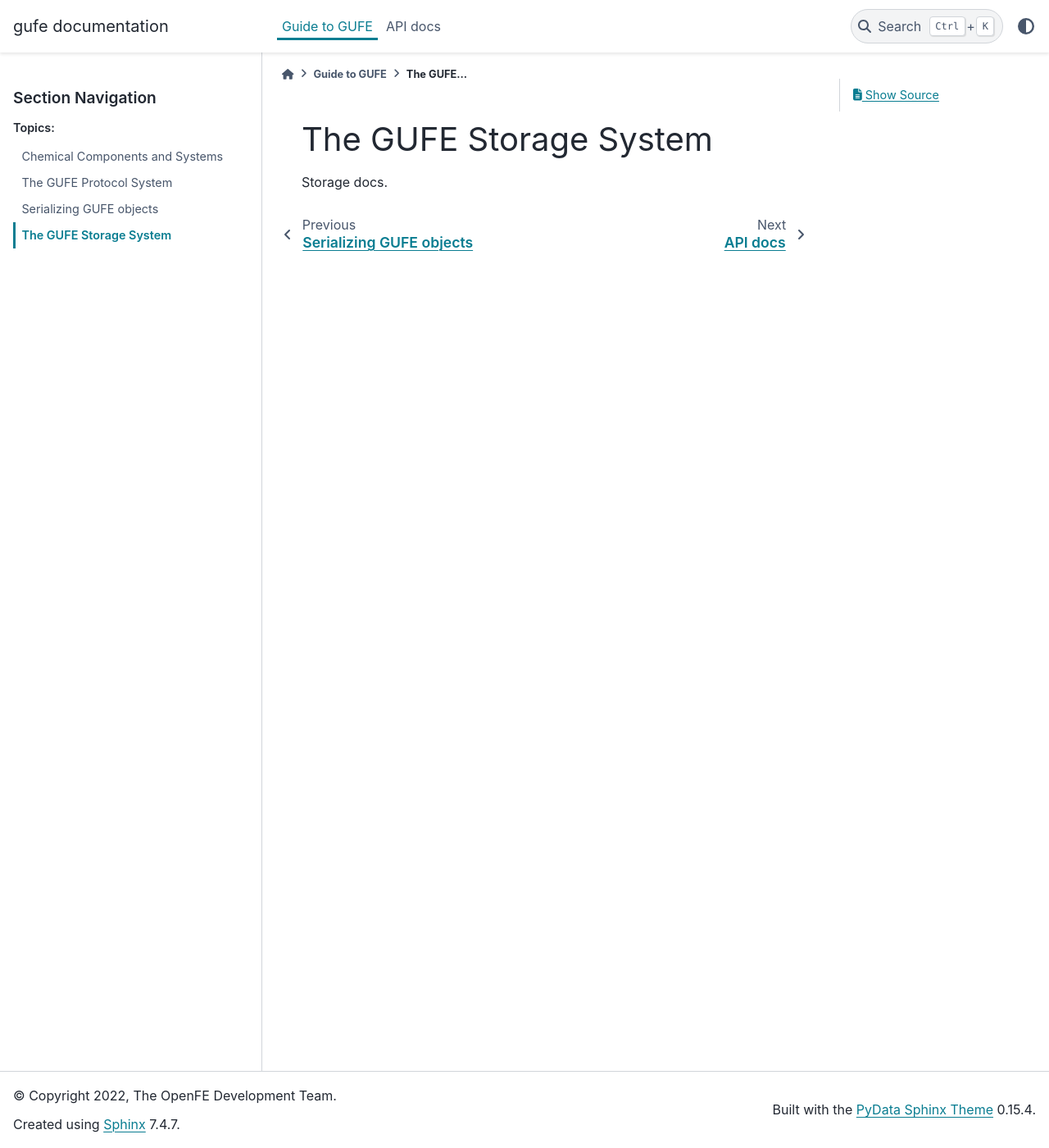
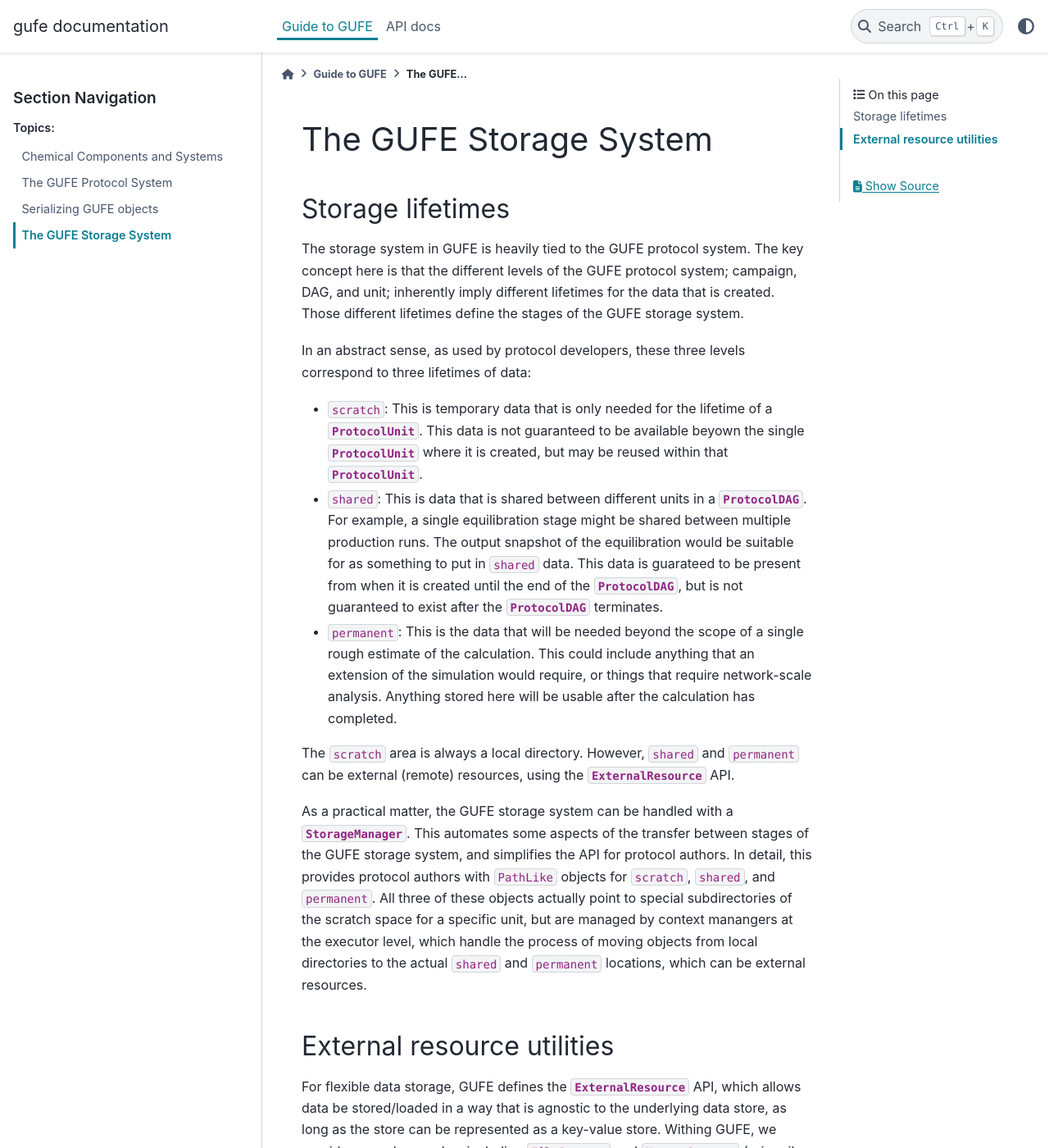
Before and after one commit to OpenFreeEnergy/gufe, a Sphinx documentation site: the page built from docs/guide/storage.rst, in a window 1280 px wide and 1400 px high. Shown: the whole window at 82% size. Built offline with Sphinx 7.4.7 and the PyData theme 0.15.4, drawn with Linux system fonts in a browser that asks for light colours; some of the changed text lies outside the part shown.

Commit message:
Storage docs

```diff
--- a/docs/guide/storage.rst
+++ b/docs/guide/storage.rst
@@ -1,5 +1,67 @@
 The GUFE Storage System
 =======================
 
+Storage lifetimes
+-----------------
 
-Storage docs.
+The storage system in GUFE is heavily tied to the GUFE protocol system. The
+key concept here is that the different levels of the GUFE protocol system;
+campaign, DAG, and unit; inherently imply different lifetimes for the data
+that is created. Those different lifetimes define the stages of the GUFE
+storage system.
+
+In an abstract sense, as used by protocol developers, these three levels
+correspond to three lifetimes of data:
+
+* ``scratch``: This is temporary data that is only needed for the lifetime
+  of a :class:`.ProtocolUnit`. This data is not guaranteed to be available
+  beyown the single :class:`.ProtocolUnit` where it is created, but may be
+  reused within that :class:`.ProtocolUnit`.
+* ``shared``: This is data that is shared between different units in a
+  :class:`.ProtocolDAG`. For example, a single equilibration stage might be
+  shared between multiple production runs. The output snapshot of the
+  equilibration would be suitable for as something to put in ``shared``
+  data. This data is guarateed to be present from when it is created until
+  the end of the :class:`.ProtocolDAG`, but is not guaranteed to exist after
+  the :class:`.ProtocolDAG` terminates.
+* ``permanent``: This is the data that will be needed beyond the scope of a
+  single rough estimate of the calculation. This could include anything that
+  an extension of the simulation would require, or things that require
+  network-scale analysis. Anything stored here will be usable after the
+  calculation has completed.
+
+The ``scratch`` area is always a local directory. However, ``shared`` and
+``permanent`` can be external (remote) resources, using the
+:class:`.ExternalResource` API.
+
+As a practical matter, the GUFE storage system can be handled with a
+:class:`.StorageManager`. This automates some aspects of the transfer
+between stages of the GUFE storage system, and simplifies the API for
+protocol authors.  In detail, this provides protocol authors with
+``PathLike`` objects for ``scratch``, ``shared``, and ``permanent``. All
+three of these objects actually point to special subdirectories of the
+scratch space for a specific unit, but are managed by context manangers at
+the executor level, which handle the process of moving objects from local
+directories to the actual ``shared`` and ``permanent`` locations, which can
+be external resources.
+
+
+External resource utilities
+---------------------------
+
+For flexible data storage, GUFE defines the :class:`.ExternalResource` API,
+which allows data be stored/loaded in a way that is agnostic to the
+underlying data store, as long as the store can be represented as a
+key-value store. Withing GUFE, we provide several examples, including
+:class:`.FileStorage` and :class:`.MemoryStorage` (primarily useful for
+testing.) The specific ``shared`` and ``permanent`` resources, as provided
+to the executor, can be instances of an :class:`.ExternalResource`.
+
+.. note::
+
+   The ``shared`` space must be a resource where an uploaded object is
+   instantaneously available, otherwise later protocol units may fail if the
+   shared result is unavailable. This means that files or approaches based
+   on ``scp`` or ``sftp`` are fine, but things like cloud storage, where the
+   existence of a new document may take time to propagate through the
+   network, are not recommended for ``shared``.
```
